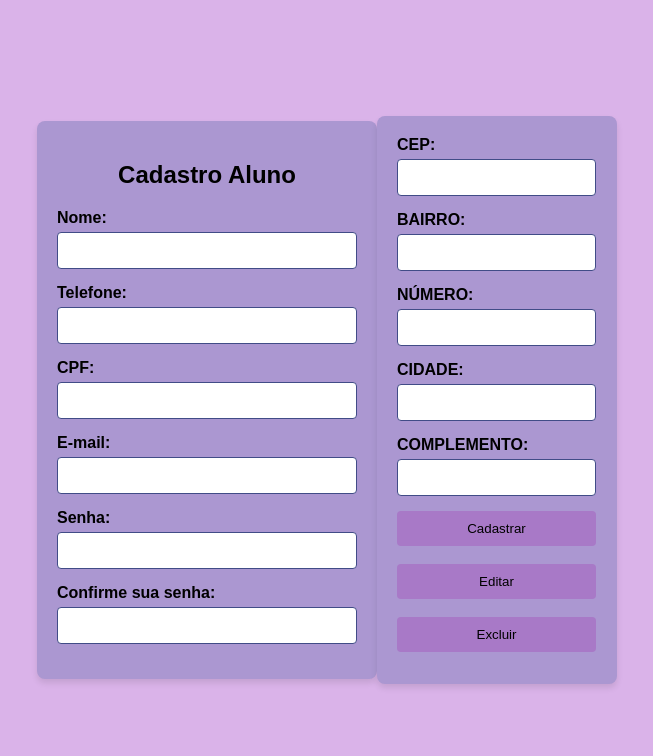
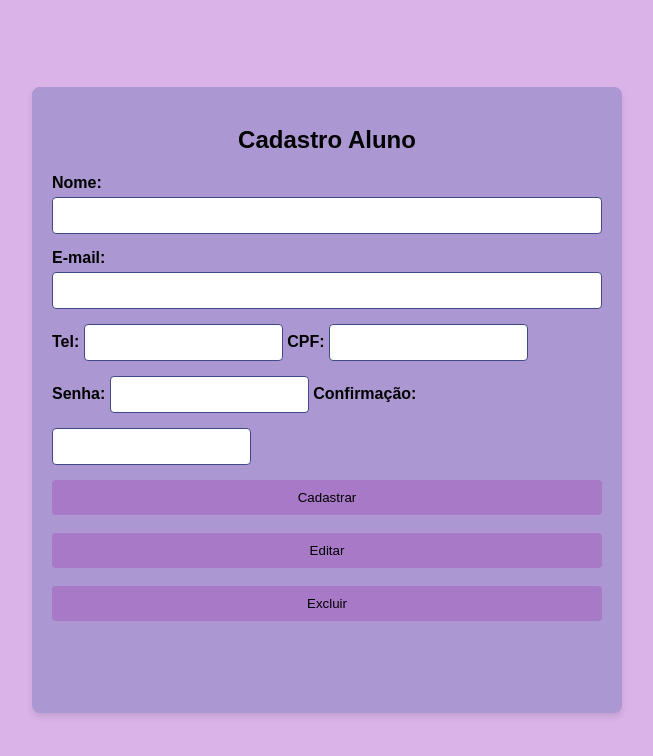
Before and after one commit to juliacode2/Lumedigital-1, a PHP site: page /cad1.php in a window 1280 px wide. Shown: the top 756 px of the page, without its empty margins (313-966 px from the left). Run offline with PHP 8.4, Linux system fonts and the light colour scheme.

Commit message:
Lumedigital
projeto de conclusão de curso

```diff
--- a/php/cad1.php
+++ b/php/cad1.php
@@ -19,20 +19,9 @@
         padding: 20px;
         border-radius: 8px;
         box-shadow: 0 4px 6px rgba(0, 0, 0, 0.1);
-        width: 300px;
+        width: 550px;
     }
-    .container1 {
-        background:  #ab97d1;
-        display: flex;
-        padding: 20px;
-        border-radius: 8px;
-        box-shadow: 0 4px 6px rgba(0, 0, 0, 0.1);
-        height: 66%;
-        float: left;
-        left: 50px;
-        width: 200px;
 
-    }
     h2 {
         text-align: center;
         margin-bottom: 20px;
@@ -72,25 +61,24 @@
 
 
 
-<script>
-function exibirConfirmacao(event) {
-    event.preventDefault(); // Impede o envio do formulário
-    document.getElementById('confirmation').style.display = 'block';
-}
-</script>
+
 
     <div class="container">
         <h2>Cadastro Aluno </h2>
 
-        <form action="validacadastro.php" method="post">
+        <form action="valida_cad_aluno.php" method="post">
             <label for="nome">Nome:</label>
             <input type="text" id="nome" name="nome" required>
 
-            <label for="telefone">Telefone:</label>
+            <label for="email">E-mail:</label>
+           <input type="email" id="email" name="email" required>
+
+          <div>
+            <label for="telefone">Tel:</label>
             <input type="text" id="telefone" name="telefone" required>
 
             <label for="cpf">CPF:</label>
-            <input type="text" id="cpf" name="cpf" required>
+            <input type="text" id="cpf" name="cpf" required></div>
 
             <script>
         function validaCPF(cpf) {
@@ -137,30 +125,15 @@ function exibirConfirmacao(event) {
         });
     </script>
 
-            <label for="email">E-mail:</label>
-            <input type="email" id="email" name="email" required>
 
-            <label for="senha">Senha:</label>
+          <div><label for="senha">Senha:</label>
             <input type="password" id="senha" name="senha" required>
 
-            <label for="confirmaSenha">Confirme sua senha:</label>
-            <input type="password" id="confirmaSenha" name="confirmaSenha" required>
+            <label for="confirmaSenha">Confirmação:</label>
+            <input type="password" id="confirmaSenha" name="confirmaSenha" required></div>
 
-</form>
-</div>
 
-    <div class="container1">
-        <form action= "validacadastro.php" method="post">
-            <label for="endereco">CEP:</label>
-            <input type="text" id="cep" name="cep" required>
-            <label for="endereco">BAIRRO:</label>
-            <input type="text" id="bairro" name="bloco" required>
-            <label for="endereco">NÚMERO:</label>
-            <input type="number" id="num" name="num" required>
-            <label for="endereco">CIDADE:</label>
-            <input type="text" id="cep" name="cep" required>
-            <label for="endereco">COMPLEMENTO:</label>
-            <input type="text" id="cep" name="cep" required>
+
 
             <button type="submit">Cadastrar</button><br>
 
@@ -176,6 +149,8 @@ function exibirConfirmacao(event) {
 </form>
 </form>
 </div>
+    </li>
+    </div>
 
 
 
```
Also changed, not shown: php/teste.php (+2 -15 lines), php/valida_cad_aluno.php (added, +93 -0 lines), php/valida_cad_bibliotecario.php (+2 -8 lines), php/validacadastro.php (deleted, +0 -101 lines).
